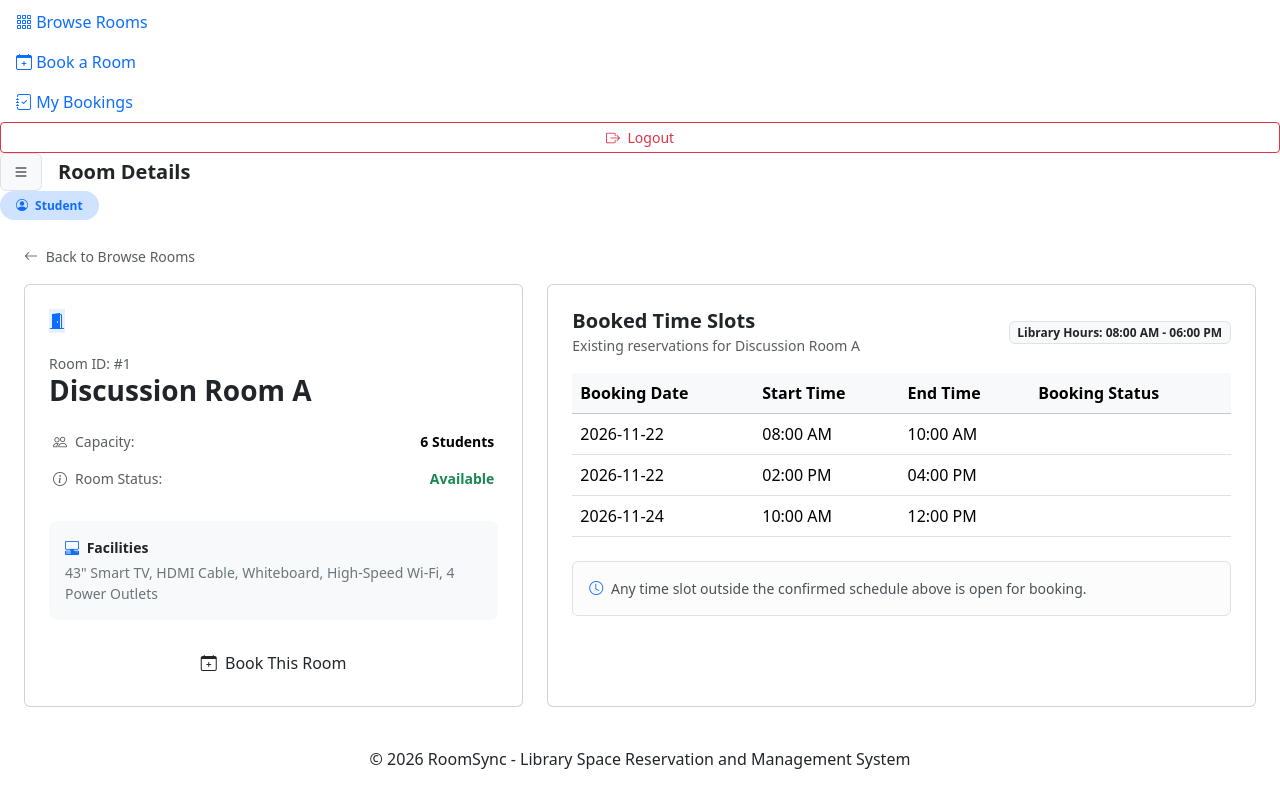
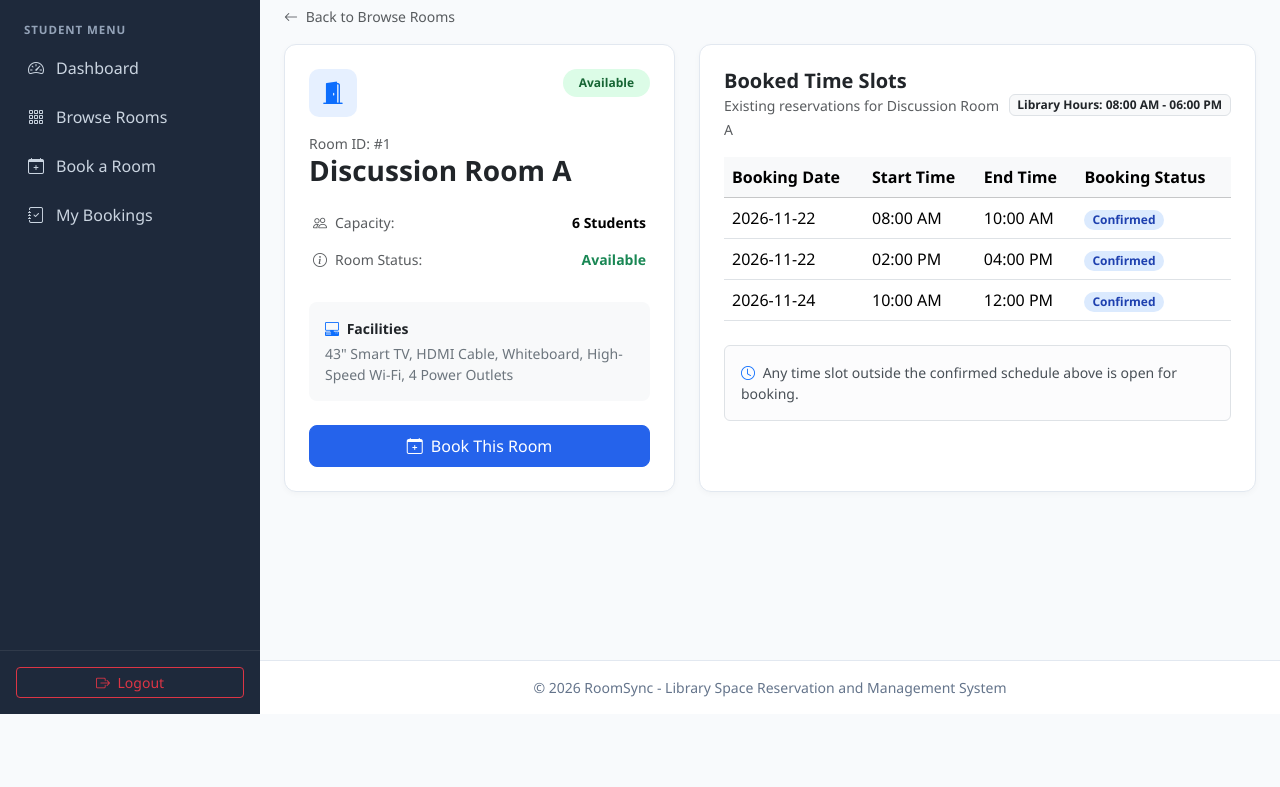
Before and after one commit to MrRimbayu/RoomSync, a plain HTML site: page web/student/room_details.html in a window 1280 px wide. Shown: the part 86-873 px from the top of the page. After the commit the page ends 800 px from the top, so only its background shows below. Drawn offline with nearby package versions, Linux system fonts and the light colour scheme.

Commit message:
room details, room list, style

```diff
--- a/web/assets/css/style.css
+++ b/web/assets/css/style.css
@@ -6,3 +6,217 @@ Click nbfs://nbhost/SystemFileSystem/Templates/JSP_Servlet/CascadeStyleSheet.css
     Created on : Nov 18, 2026, 11:08:15 AM
     Author     : MSI M14
 */
+
+/* =========================================
+   RoomSync Global Stylesheet (Collapsible Sidebar)
+   ========================================= */
+:root {
+    --primary-color: #2563eb;
+    --primary-hover: #1d4ed8;
+    --sidebar-bg: #1e293b;
+    --sidebar-text: #cbd5e1;
+    --sidebar-hover: #334155;
+    --secondary-color: #1e293b;
+    --bg-light: #f8fafc;
+    --text-muted: #64748b;
+    --border-color: #e2e8f0;
+    --sidebar-width: 260px;
+}
+
+body {
+    background-color: var(--bg-light);
+    font-family: 'Segoe UI', system-ui, -apple-system, sans-serif;
+    color: var(--secondary-color);
+    margin: 0;
+    overflow-x: hidden;
+}
+
+/* Main Wrapper */
+.wrapper {
+    display: flex;
+    min-height: 100vh;
+}
+
+/* Fixed Left Sidebar */
+.sidebar {
+    width: var(--sidebar-width);
+    background-color: var(--sidebar-bg);
+    color: #ffffff;
+    display: flex;
+    flex-direction: column;
+    position: fixed;
+    top: 0;
+    bottom: 0;
+    left: 0;
+    z-index: 1000;
+    transition: margin-left 0.3s ease;
+}
+
+/* Desktop Collapsed State */
+.sidebar.collapsed {
+    margin-left: calc(-1 * var(--sidebar-width));
+}
+
+.sidebar-brand {
+    padding: 1.5rem 1.25rem;
+    font-size: 1.4rem;
+    font-weight: 700;
+    color: #ffffff;
+    text-decoration: none;
+    border-bottom: 1px solid rgba(255, 255, 255, 0.08);
+    display: flex;
+    align-items: center;
+}
+
+.sidebar-nav {
+    padding: 1rem 0.75rem;
+    flex-grow: 1;
+}
+
+.sidebar-label {
+    font-size: 0.72rem;
+    text-transform: uppercase;
+    letter-spacing: 0.08em;
+    color: #94a3b8;
+    padding: 0.5rem 0.75rem;
+    font-weight: 600;
+}
+
+.sidebar .nav-link {
+    color: var(--sidebar-text);
+    font-weight: 500;
+    padding: 0.65rem 1rem;
+    border-radius: 8px;
+    margin-bottom: 0.25rem;
+    display: flex;
+    align-items: center;
+    gap: 0.75rem;
+    transition: all 0.2s ease;
+}
+
+.sidebar .nav-link:hover {
+    background-color: var(--sidebar-hover);
+    color: #ffffff;
+}
+
+.sidebar .nav-link.active {
+    background-color: var(--primary-color);
+    color: #ffffff;
+}
+
+.sidebar-footer {
+    padding: 1rem;
+    border-top: 1px solid rgba(255, 255, 255, 0.08);
+}
+
+/* Right Content Area */
+.main-content {
+    margin-left: var(--sidebar-width);
+    flex-grow: 1;
+    display: flex;
+    flex-direction: column;
+    min-height: 100vh;
+    width: calc(100% - var(--sidebar-width));
+    transition: margin-left 0.3s ease, width 0.3s ease;
+}
+
+/* Expand Content When Sidebar Collapsed */
+.main-content.expanded {
+    margin-left: 0;
+    width: 100%;
+}
+
+.topbar {
+    background-color: #ffffff;
+    border-bottom: 1px solid var(--border-color);
+    padding: 0.85rem 1.5rem;
+    display: flex;
+    justify-content: space-between;
+    align-items: center;
+    position: sticky;
+    top: 0;
+    z-index: 999;
+}
+
+/* Cards & Components */
+.card-roomsync {
+    background: #ffffff;
+    border: 1px solid var(--border-color);
+    border-radius: 12px;
+    box-shadow: 0 2px 6px rgba(0, 0, 0, 0.03);
+    transition: transform 0.2s ease, box-shadow 0.2s ease;
+}
+
+.card-hover:hover {
+    transform: translateY(-3px);
+    box-shadow: 0 8px 16px rgba(0, 0, 0, 0.06);
+}
+
+/* Primary Buttons */
+.btn-primary-roomsync {
+    background-color: var(--primary-color);
+    border-color: var(--primary-color);
+    color: #ffffff;
+    font-weight: 500;
+    border-radius: 8px;
+    padding: 0.5rem 1.25rem;
+}
+
+.btn-primary-roomsync:hover {
+    background-color: var(--primary-hover);
+    border-color: var(--primary-hover);
+    color: #ffffff;
+}
+
+/* Dashboard Stat Icons */
+.stat-icon {
+    width: 48px;
+    height: 48px;
+    border-radius: 10px;
+    display: flex;
+    align-items: center;
+    justify-content: center;
+    font-size: 1.4rem;
+}
+
+/* Status Badges */
+.badge-available {
+    background-color: #dcfce7;
+    color: #166534;
+    font-weight: 600;
+}
+
+.badge-maintenance {
+    background-color: #fee2e2;
+    color: #991b1b;
+    font-weight: 600;
+}
+
+.badge-confirmed {
+    background-color: #dbeafe;
+    color: #1e40af;
+    font-weight: 600;
+}
+
+/* Footer */
+footer {
+    margin-top: auto;
+    background-color: #ffffff;
+    border-top: 1px solid var(--border-color);
+    color: var(--text-muted);
+    font-size: 0.875rem;
+}
+
+/* Responsive Mobile View */
+@media (max-width: 991.98px) {
+    .sidebar {
+        margin-left: calc(-1 * var(--sidebar-width));
+    }
+    .sidebar.show {
+        margin-left: 0;
+    }
+    .main-content {
+        margin-left: 0;
+        width: 100%;
+    }
+}
```
